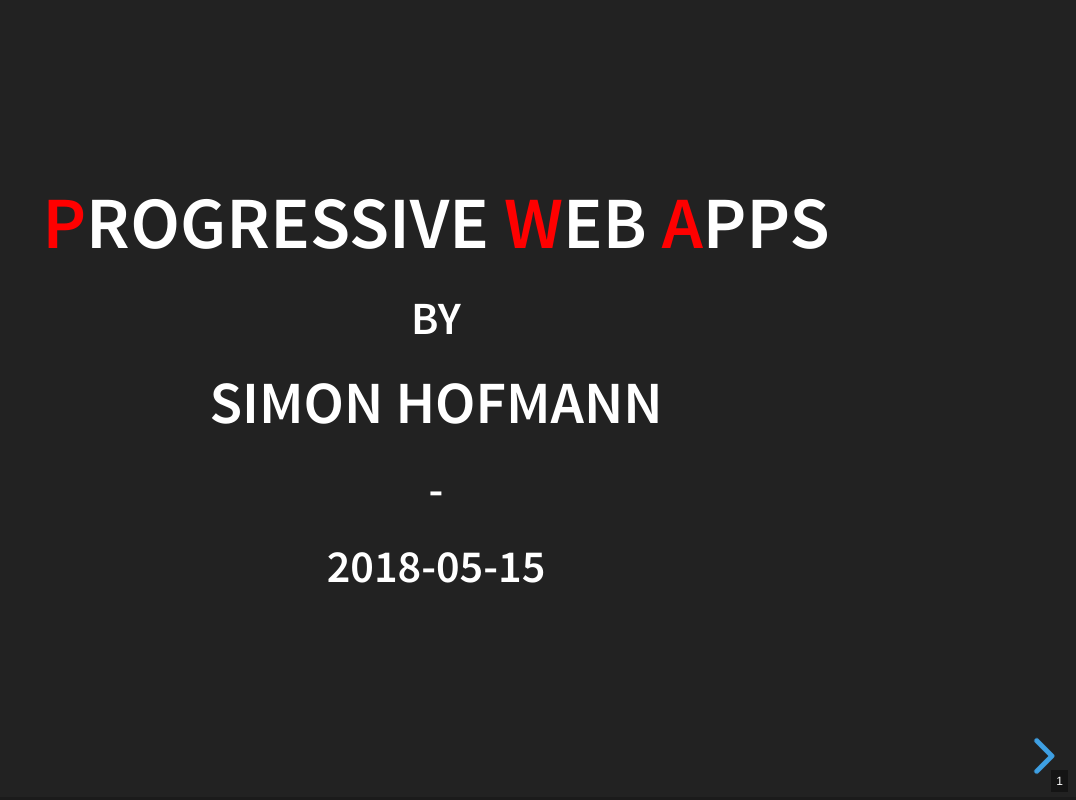
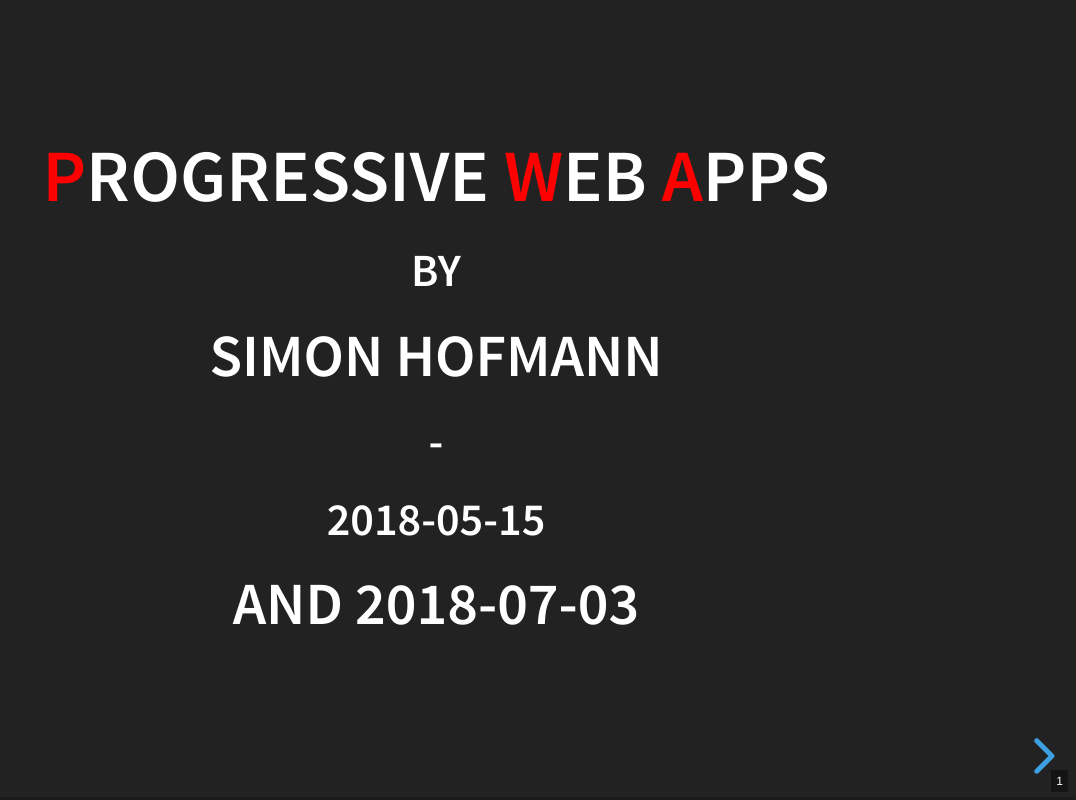
Before and after one commit to s1hofmann/pwa, a plain HTML site: page docs/index.html in a window 1280 px wide. Shown: the whole page, without its empty margins (204-1280 px from the left). Drawn offline with Linux system fonts and the light colour scheme.

Commit message:
Updated date

```diff
--- a/docs/index.html
+++ b/docs/index.html
@@ -36,6 +36,7 @@
 				<h3>Simon Hofmann</h3>
 				<h4>-</h4>
 				<h4>2018-05-15</h4>
+				<h3>and 2018-07-03</h3>
 			</section>
 			<section>
 				<h1>Overview</h1>
```
